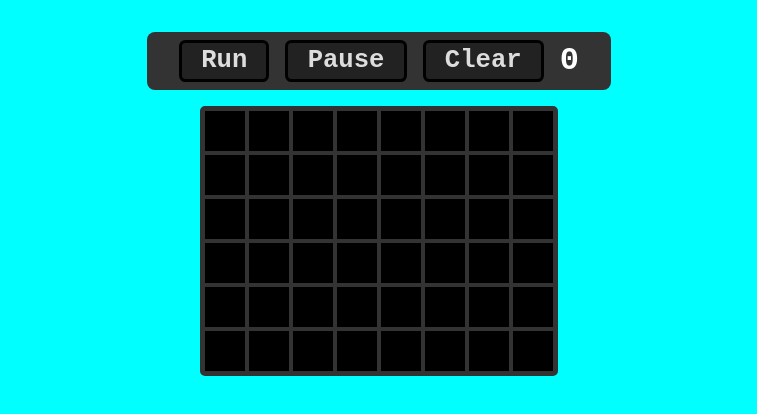
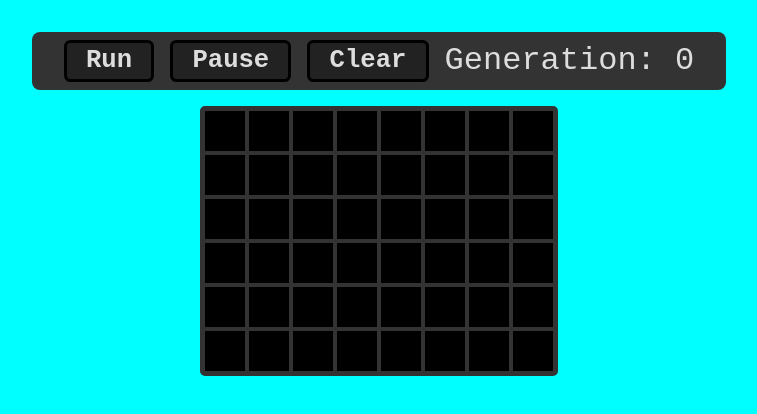
Before and after one commit to Chitalkin/silver-broccoli, a React app: page / in a window 1280 px wide. Shown: the top 414 px of the page, without its empty margins (261-1018 px from the left). Built offline with nearby package versions, Linux system fonts and the light colour scheme; no server answers; the HTML template or start-up script is replaced by a standard one.

Commit message:
refactor(controls): refactor controls component

```diff
--- a/src/components/app/app.tsx
+++ b/src/components/app/app.tsx
@@ -3,7 +3,7 @@ import styled from 'styled-components';
 import { GlobalStyle } from '@/styles/global';
 import { Board } from '../board';
 import { EBoardSize } from '../board/board-enums';
-import { Panel } from '../controls';
+import { Controls } from '../controls';
 
 const Wrapper = styled.div`
   display: flex;
@@ -16,7 +16,7 @@ export const App: React.FC = () => (
   <>
     <GlobalStyle />
     <Wrapper>
-      <Panel />
+      <Controls />
       <Board size={EBoardSize.Small} />
     </Wrapper>
   </>
--- a/src/components/controls/components/counter/counter.css
+++ /dev/null
@@ -1,5 +0,0 @@
-.counter {
-  color: #ffffff;
-  font-weight: bold;
-  font-size: 2rem;
-}
--- a/src/components/controls/components/counter/counter.tsx
+++ b/src/components/controls/components/counter/counter.tsx
@@ -1,12 +1,21 @@
 import React from 'react';
-import './counter.css';
+import styled from 'styled-components';
+import { FONT } from '@/styles/colors';
+
+const StyledCounter = styled.p`
+  color: ${FONT.default};
+  font-weight: normal;
+  font-size: 2rem;
+  margin: 0;
+`;
 
 interface CounterProps {
   count: number;
 }
 
-export const Counter: React.FC<CounterProps> = ({ count }) => (
-  <b className="counter" aria-label="current-element-count">
-    {count}
-  </b>
-);
+export const Counter = React.memo<CounterProps>(({ count }) => (
+  <StyledCounter className="counter" aria-label="current-element-count">
+    <span>Generation: </span>
+    <span>{count}</span>
+  </StyledCounter>
+));
--- a/src/components/controls/controls.tsx
+++ b/src/components/controls/controls.tsx
@@ -1,96 +1,22 @@
 import React from 'react';
+import styled from 'styled-components';
 import { Button } from '@/ui/button';
 import { Counter } from './components/counter';
-import './panel.css';
 
-interface PanelState {
-  timerId: number | null;
-  seconds: number;
-  json?: Record<string, string | number | boolean>;
-}
+const CotrolsWrapper = styled.div`
+  display: flex;
+  align-items: center;
+  gap: 1rem;
+  background-color: #333333;
+  padding: 0.5rem 2rem;
+  border-radius: 0.5rem;
+`;
 
-export class Panel extends React.Component<{}, PanelState> {
-  constructor(props: {}) {
-    super(props);
-
-    this.state = {
-      timerId: null,
-      seconds: 0,
-    };
-  }
-
-  doNothing = () => {
-    // ///
-  };
-
-  getFiles = () => {
-    fetch('https://jsonplaceholder.typicode.com/todos/1')
-      .then((response) => response.json())
-      .then((json) => this.setState({ json }));
-  };
-
-  componentDidMount() {
-    window.addEventListener('click', this.doNothing);
-    this.getFiles();
-  }
-
-  componentWillUnmount() {
-    window.removeEventListener('click', this.doNothing);
-    this.clearTimer();
-  }
-
-  componentDidUpdate() {
-    if (this.state.seconds === 5) {
-      this.getFiles();
-    }
-  }
-
-  shouldComponentUpdate(_: {}, nextState: PanelState) {
-    if (nextState.seconds > 100000) {
-      return false;
-    }
-
-    return true;
-  }
-
-  runTimer = () => {
-    if (!this.state.timerId) {
-      const timerId = window.setInterval(() => {
-        this.setState(({ seconds }) => ({
-          seconds: seconds + 1,
-        }));
-      }, 1000);
-
-      this.setState({ timerId });
-    }
-  };
-
-  stopTimer = () => {
-    if (typeof this.state.timerId === 'number') {
-      window.clearInterval(this.state.timerId);
-      this.setState({ timerId: null });
-    }
-  };
-
-  clearTimer = () => {
-    this.setState({ seconds: 0 });
-    this.stopTimer();
-  };
-
-  render(): React.ReactNode {
-    return (
-      <div className="panel">
-        <Button resetAfter={1000} onClick={this.runTimer}>
-          Run
-        </Button>
-        <Button resetAfter={1000} onClick={this.stopTimer}>
-          Pause
-        </Button>
-        <Button resetAfter={1000} onClick={this.clearTimer}>
-          Clear
-        </Button>
-        <Counter count={this.state.seconds} />
-      </div>
-    );
-  }
-}
+export const Controls = React.memo(() => (
+  <CotrolsWrapper data-testid="controls-element">
+    <Button resetAfter={1000}>Run</Button>
+    <Button resetAfter={1000}>Pause</Button>
+    <Button resetAfter={1000}>Clear</Button>
+    <Counter count={0} />
+  </CotrolsWrapper>
+));
--- a/src/components/controls/index.ts
+++ b/src/components/controls/index.ts
@@ -1 +1 @@
-export { Panel } from './controls';
+export { Controls } from './controls';
--- a/src/components/controls/panel.css
+++ /dev/null
@@ -1,8 +0,0 @@
-.panel {
-  display: flex;
-  align-items: center;
-  gap: 1rem;
-  background-color: #333333;
-  padding: 0.5rem 2rem;
-  border-radius: 0.5rem;
-}
```
Also changed, not shown: 1 other file (tests, documents, lock files or other folders).
